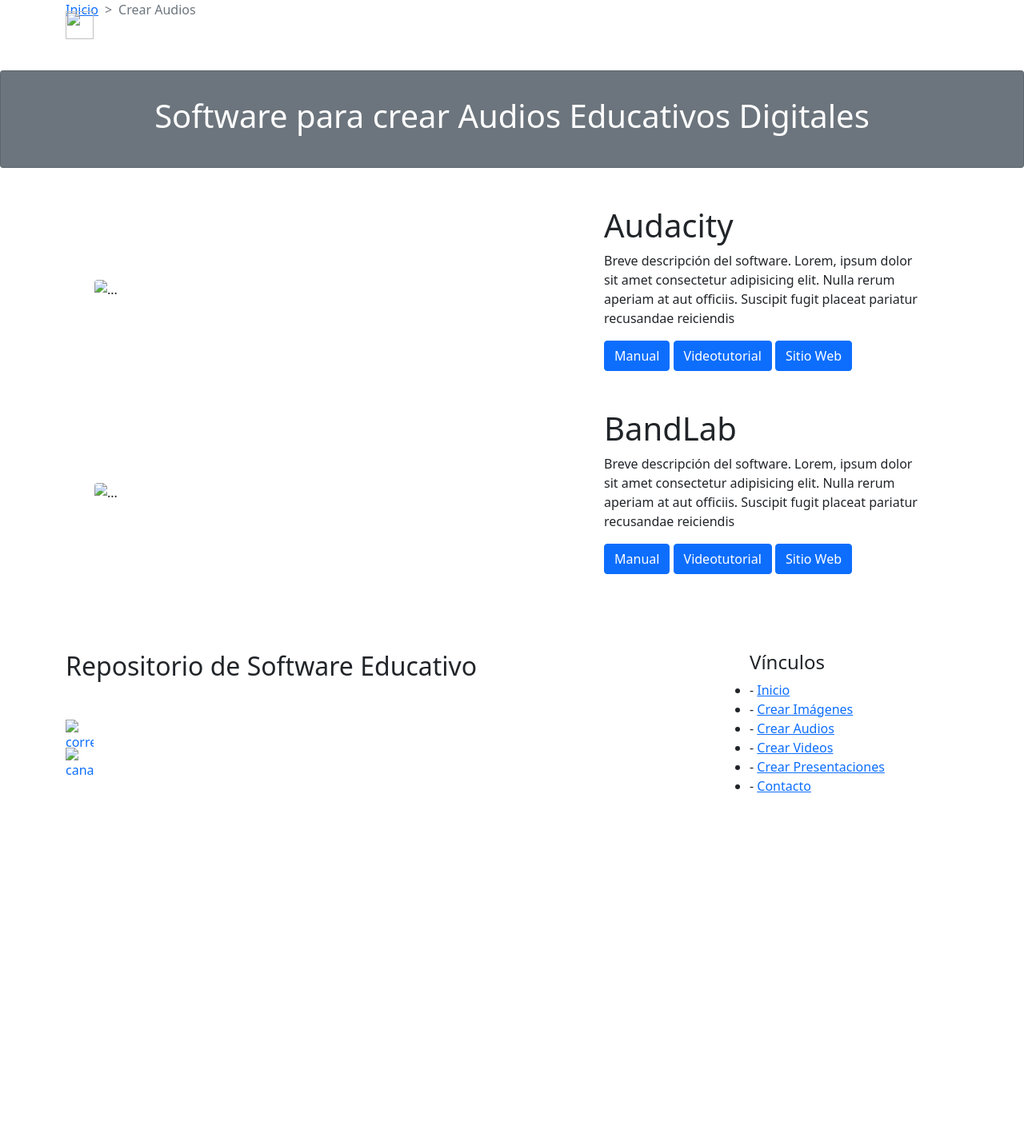
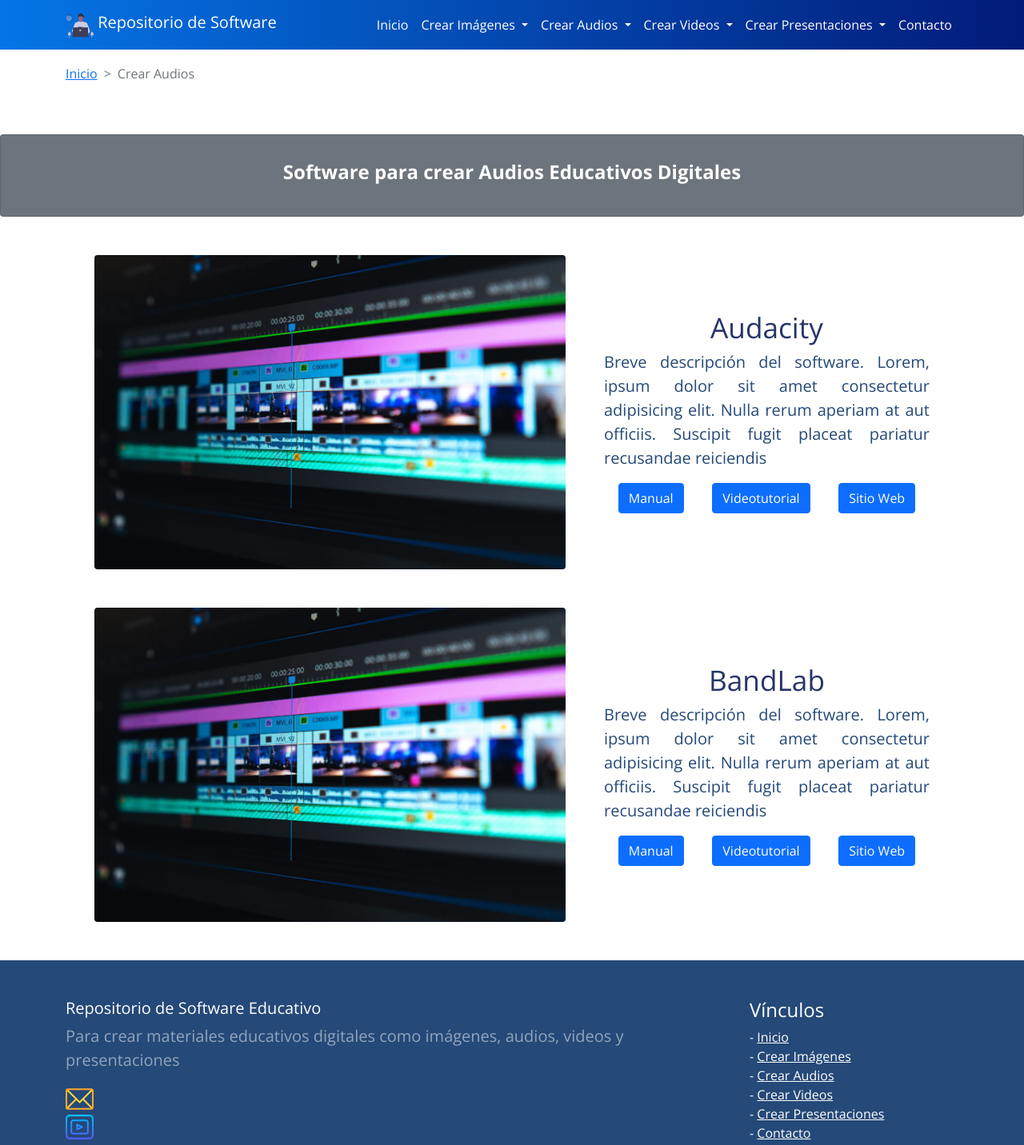
Before and after one commit to juancmagosg/repositorioSoftware, a website: page pages/crear-audio.html in a window 1280 px wide. Shown: the top 1432 px of the page at 80% size. Before the commit the page ends 1087 px from the top, so only its background shows below. Drawn offline with nearby package versions, Linux system fonts and the light colour scheme; files that its build step writes are made by us from their sources; the site is published under a folder, as on GitHub Pages, so addresses that start at the root find nothing.

Commit message:
Ajuste en ligas de audio.html

```diff
--- a/pages/crear-audio.html
+++ b/pages/crear-audio.html
@@ -12,7 +12,7 @@
     <title>Crear Audios</title>
 
     <!-- Favicon-->
-    <link rel="icon" type="image/x-icon" href="/img/logo-productivity.svg" />
+    <link rel="icon" type="image/x-icon" href="../img/logo-productivity.svg" />
 
     <!-- Fuente -->
     <link rel="preconnect" href="https://fonts.googleapis.com">
@@ -26,7 +26,7 @@
     <link href="https://cdn.jsdelivr.net/npm/bootstrap@5.1.0/dist/css/bootstrap.min.css" rel="stylesheet" integrity="sha384-KyZXEAg3QhqLMpG8r+8fhAXLRk2vvoC2f3B09zVXn8CA5QIVfZOJ3BCsw2P0p/We" crossorigin="anonymous">
 
     <!-- Estilos CSS -->
-    <link rel="stylesheet" href="/css/estilos.css">
+    <link rel="stylesheet" href="../css/estilos.css">
 </head>
 
 
@@ -35,8 +35,8 @@
 <!-- Menú de navegación -->
         <nav class="navbar navbar-expand-lg navbar fixed-top navbar-dark">
             <div class="container">
-                <a class="navbar-brand" href="/index.html" target="_blank">
-                    <img src="/img/logo-productivity.svg" alt="" width="35" height="35" class="d-inline-block align-text-top">
+                <a class="navbar-brand" href="../index.html" target="_blank">
+                    <img src="../img/logo-productivity.svg" alt="" width="35" height="35" class="d-inline-block align-text-top">
                     Repositorio de Software
                 </a>
 
@@ -47,7 +47,7 @@
                 <div class="collapse navbar-collapse" id="navbarNavDropdown">
                     <ul class="navbar-nav ms-auto">
                         <li class="nav-item">
-                            <a class="nav-link active" aria-current="page" href="/index.html" target="_blank">Inicio</a>
+                            <a class="nav-link active" aria-current="page" href="../index.html" target="_blank">Inicio</a>
                         </li>
 
                         <li class="nav-item dropdown">
@@ -55,8 +55,8 @@
                             Crear Imágenes
                             </a>
                             <ul class="dropdown-menu" aria-labelledby="navbarDropdownMenuLink">
-                                <li><a class="dropdown-item" href="/pages/elaborar-imagenes.html" target="_blank">Canva</a></li>
-                                <li><a class="dropdown-item" href="/pages/elaborar-imagenes.html" target="_blank">PhotoFancy</a></li>
+                                <li><a class="dropdown-item" href="../pages/elaborar-imagenes.html" target="_blank">Canva</a></li>
+                                <li><a class="dropdown-item" href="../pages/elaborar-imagenes.html" target="_blank">PhotoFancy</a></li>
                             </ul>
                         </li>
 
@@ -65,8 +65,8 @@
                             Crear Audios
                             </a>
                             <ul class="dropdown-menu" aria-labelledby="navbarDropdownMenuLink">
-                                <li><a class="dropdown-item" href="/pages/crear-audio.html" target="_blank">Audacity</a></li>
-                                <li><a class="dropdown-item" href="/pages/crear-audio.html" target="_blank">BandLab</a></li>
+                                <li><a class="dropdown-item" href="../pages/crear-audio.html" target="_blank">Audacity</a></li>
+                                <li><a class="dropdown-item" href="../pages/crear-audio.html" target="_blank">BandLab</a></li>
                             </ul>
                         </li>
 
@@ -75,8 +75,8 @@
                             Crear Videos
                             </a>
                             <ul class="dropdown-menu" aria-labelledby="navbarDropdownMenuLink">
-                                <li><a class="dropdown-item" href="/pages/crear-video.html" target="_blank">Animaker</a></li>
-                                <li><a class="dropdown-item" href="/pages/crear-video.html" target="_blank">Powtoon</a></li>
+                                <li><a class="dropdown-item" href="../pages/crear-video.html" target="_blank">Animaker</a></li>
+                                <li><a class="dropdown-item" href="../pages/crear-video.html" target="_blank">Powtoon</a></li>
                             </ul>
                         </li>
 
@@ -85,13 +85,13 @@
                             Crear Presentaciones
                             </a>
                             <ul class="dropdown-menu" aria-labelledby="navbarDropdownMenuLink">
-                                <li><a class="dropdown-item" href="/pages/crear-presentaciones.html" target="_blank">Genially</a></li>
-                                <li><a class="dropdown-item" href="/pages/crear-presentaciones.html" target="_blank">Prezi</a></li>
+                                <li><a class="dropdown-item" href="../pages/crear-presentaciones.html" target="_blank">Genially</a></li>
+                                <li><a class="dropdown-item" href="../pages/crear-presentaciones.html" target="_blank">Prezi</a></li>
                             </ul>
                         </li>
 
                         <li class="nav-item">
-                            <a class="nav-link active" aria-current="page" href="/pages/contacto.html" target="_blank">Contacto</a>
+                            <a class="nav-link active" aria-current="page" href="../pages/contacto.html" target="_blank">Contacto</a>
                         </li>
                     </ul>
                 </div>
@@ -107,7 +107,7 @@
                 <div class="col-12">
                     <nav style="--bs-breadcrumb-divider: '>';" aria-label="breadcrumb">
                         <ol class="breadcrumb">
-                            <li class="breadcrumb-item"><a href="/index.html">Inicio</a></li>
+                            <li class="breadcrumb-item"><a href="../index.html">Inicio</a></li>
                             <li class="breadcrumb-item active" aria-current="page">Crear Audios</li>
                         </ol>
                     </nav>
@@ -127,7 +127,7 @@
             <!-- Fila-->
             <div class="row gx-4 gx-lg-5 align-items-center my-5">
 
-                <div class="col-lg-7"><img class="img-fluid rounded mb-4 mb-lg-0" src="/img/audio.jpg" alt="..." /></div>
+                <div class="col-lg-7"><img class="img-fluid rounded mb-4 mb-lg-0" src="../img/audio.jpg" alt="..." /></div>
 
                 <div class="col-lg-5">
                     <h1 class="main__tituloSw">Audacity</h1>
@@ -146,7 +146,7 @@
 
             <div class="row gx-4 gx-lg-5 align-items-center my-5">
 
-                <div class="col-lg-7"><img class="img-fluid rounded mb-4 mb-lg-0" src="/img/audio.jpg" alt="..." /></div>
+                <div class="col-lg-7"><img class="img-fluid rounded mb-4 mb-lg-0" src="../img/audio.jpg" alt="..." /></div>
 
                 <div class="col-lg-5">
                     <h1 class="main__tituloSw">BandLab</h1>
@@ -176,11 +176,11 @@
                         <h2>Repositorio de Software Educativo</h2>
                             <p class="pr-5 text-white-50">Para crear materiales educativos digitales como imágenes, audios, videos y presentaciones </p>
                             <a href="mailto:juancmagosg17@gmail.com" class="col-12 d-flex align-items-center">
-                            <img src="/img/email.svg" alt="correo-electronico" width="35px" height="35px">
+                            <img src="../img/email.svg" alt="correo-electronico" width="35px" height="35px">
                             </a>
 
                             <a href="https://www.youtube.com/user/juancmagosg17/featured" class="col-12 d-flex align-items-center">
-                            <img src="/img/youtube.svg" alt="canal-youtube" width="35px" height="35px">
+                            <img src="../img/youtube.svg" alt="canal-youtube" width="35px" height="35px">
                             </a>
                     </div>
 
@@ -188,12 +188,12 @@
                     <div class="col-lg-3 col-xs-12 ligas">
                         <h4 class="mt-lg-0 mt-sm-3">Vínculos</h4>
                             <ul class="m-0 p-0">
-                                <li>- <a href="/index.html">Inicio</a></li>
-                                <li>- <a href="/pages/elaborar-imagenes.html">Crear Imágenes</a></li>
-                                <li>- <a href="/pages/crear-audio.html">Crear Audios</a></li>
-                                <li>- <a href="/pages/crear-video.html">Crear Videos</a></li>
-                                <li>- <a href="/pages/crear-presentaciones.html">Crear Presentaciones</a></li>
-                                <li>- <a href="/pages/contacto.html">Contacto</a></li>
+                                <li>- <a href="../index.html">Inicio</a></li>
+                                <li>- <a href="../pages/elaborar-imagenes.html">Crear Imágenes</a></li>
+                                <li>- <a href="../pages/crear-audio.html">Crear Audios</a></li>
+                                <li>- <a href="../pages/crear-video.html">Crear Videos</a></li>
+                                <li>- <a href="../pages/crear-presentaciones.html">Crear Presentaciones</a></li>
+                                <li>- <a href="../pages/contacto.html">Contacto</a></li>
                             </ul>
                     </div>
                 </div>
```
